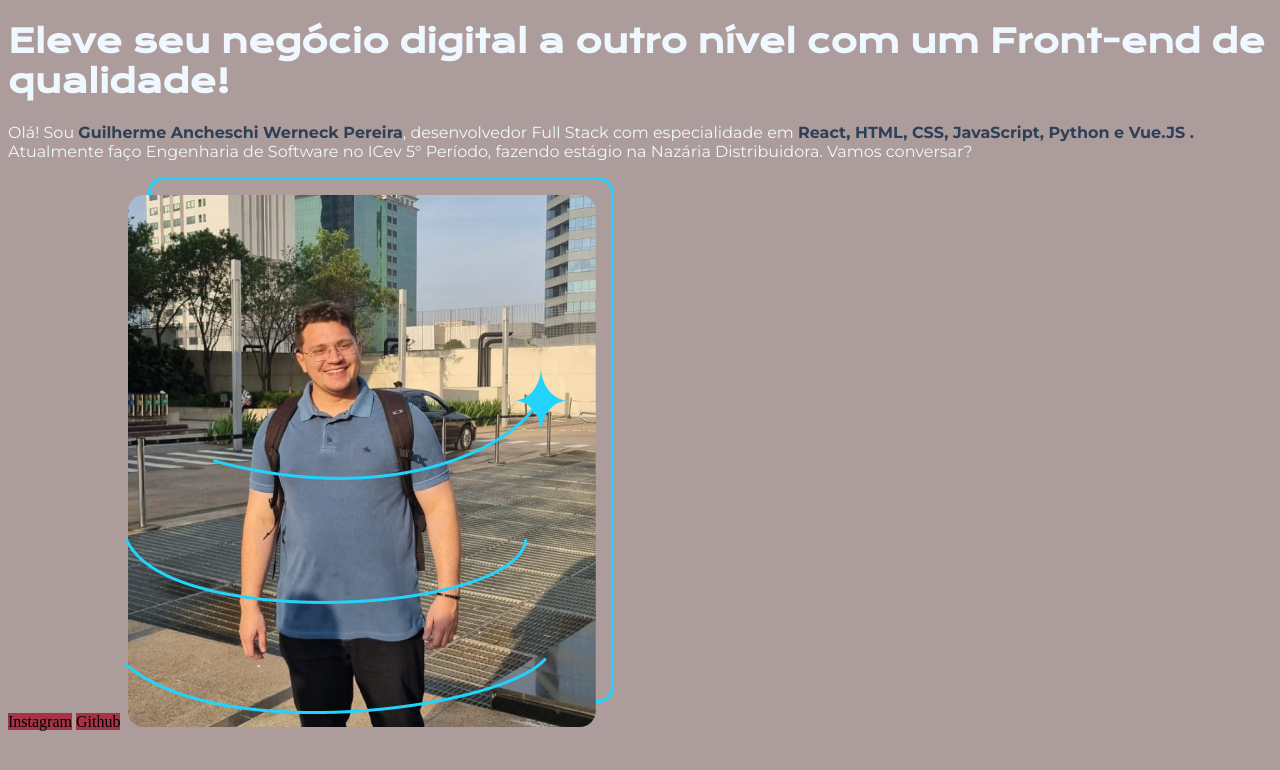
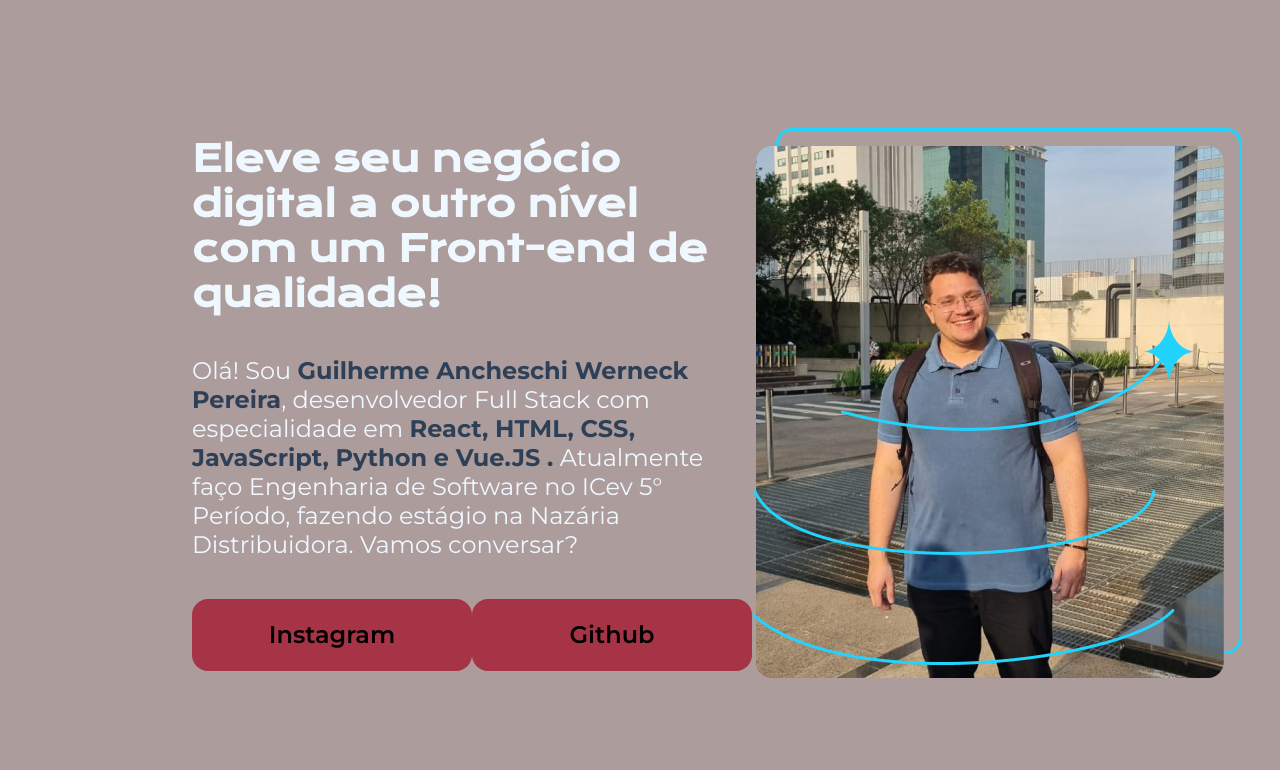
Before and after one commit to GuigohC0D3/Alura, a plain HTML site: page curso_html_e_css/atividade/index.html in a window 1280 px wide. Drawn offline with nearby package versions, Linux system fonts and the light colour scheme.

Commit message:
Finalizando o portfolio

```diff
--- a/curso_html_e_css/atividade/CSS/styles.css
+++ b/curso_html_e_css/atividade/CSS/styles.css
@@ -1,9 +1,31 @@
+* {
+  margin: 0;
+  padding: 0;
+}
+
 body {
+  box-sizing: border-box;
+  height: 100vh;
   background-color: #ac9c9c;
 }
 
-h1 {
+.container {
+  margin: 10% 15%;
+  display: flex;
+  align-items: center;
+  justify-content: space-between;
+}
+
+.container-conteudo {
+  width: 615px;
+  display: flex;
+  flex-direction: column;
+  gap: 40px;
+}
+
+.container-title {
   color: aliceblue;
+  font-size: 36px;
   font-family: "Krona One", serif;
 }
 
@@ -12,13 +34,27 @@ h1 {
   color: #2e4057;
 }
 
-a {
+.apresentacao-links-link {
   text-decoration: none;
+  width: 280px;
+  text-align: center;
+  font-size: 24px;
+  padding: 21.5px 0;
   background-color: #a63446;
+  border-radius: 16px;
   color: black;
+  font-family: "Montserrat", serif;
+  font-weight: 600;
 }
 
 p {
   color: aliceblue;
+  font-size: 24px;
   font-family: "Montserrat", serif;
+  font-weight: 400;
 }
+
+.btn-link {
+  display: flex;
+  justify-content: space-between;
+}
--- a/curso_html_e_css/atividade/index.html
+++ b/curso_html_e_css/atividade/index.html
@@ -14,23 +14,35 @@
   </head>
   <body>
     <header></header>
-    <main>
-      <h1>
+    <main class="container">
+      <section class="container-conteudo">
+        <h1 class="container-title">
           Eleve seu negócio digital a outro nível
           <strong>com um Front-end de qualidade!</strong>
         </h1>
         <p>
           Olá! Sou
-        <strong class="main-name">Guilherme Ancheschi Werneck Pereira</strong>,
-        desenvolvedor Full Stack com especialidade em
+          <strong class="main-name">Guilherme Ancheschi Werneck Pereira</strong
+          >, desenvolvedor Full Stack com especialidade em
           <strong class="main-especials"
             >React, HTML, CSS, JavaScript, Python e Vue.JS .</strong
           >
           Atualmente faço Engenharia de Software no ICev 5° Período, fazendo
           estágio na Nazária Distribuidora. Vamos conversar?
         </p>
-      <a href="https://www.instagram.com/guigohwerneck/">Instagram</a>
-      <a href="https://github.com/GuigohC0D3">Github</a>
+        <div class="btn-link">
+          <a
+            href="https://www.instagram.com/guigohwerneck/"
+            class="apresentacao-links-link"
+            >Instagram</a
+          >
+          <a
+            href="https://github.com/GuigohC0D3"
+            class="apresentacao-links-link"
+            >Github</a
+          >
+        </div>
+      </section>
       <img
         src="./img/Imagem (1).png
       "
```
Lines whose indentation alone changed are shown as unchanged.
